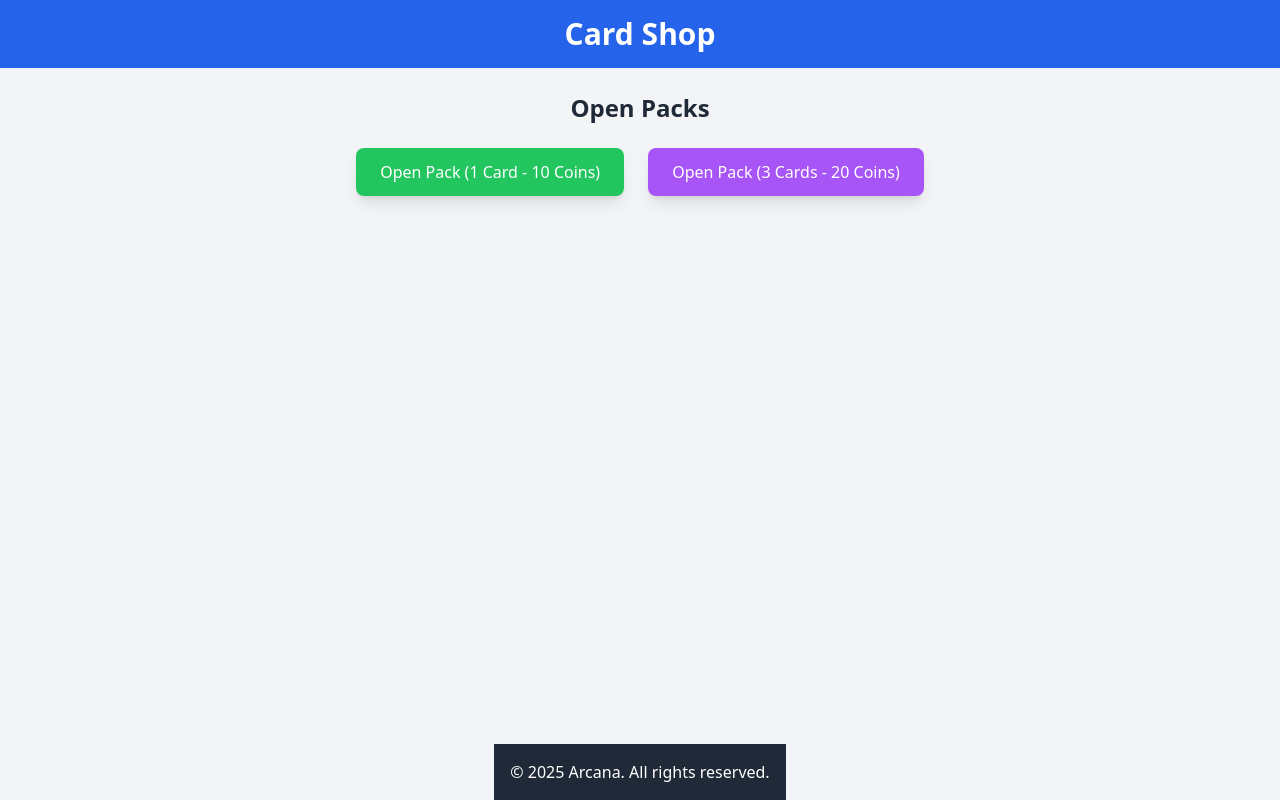
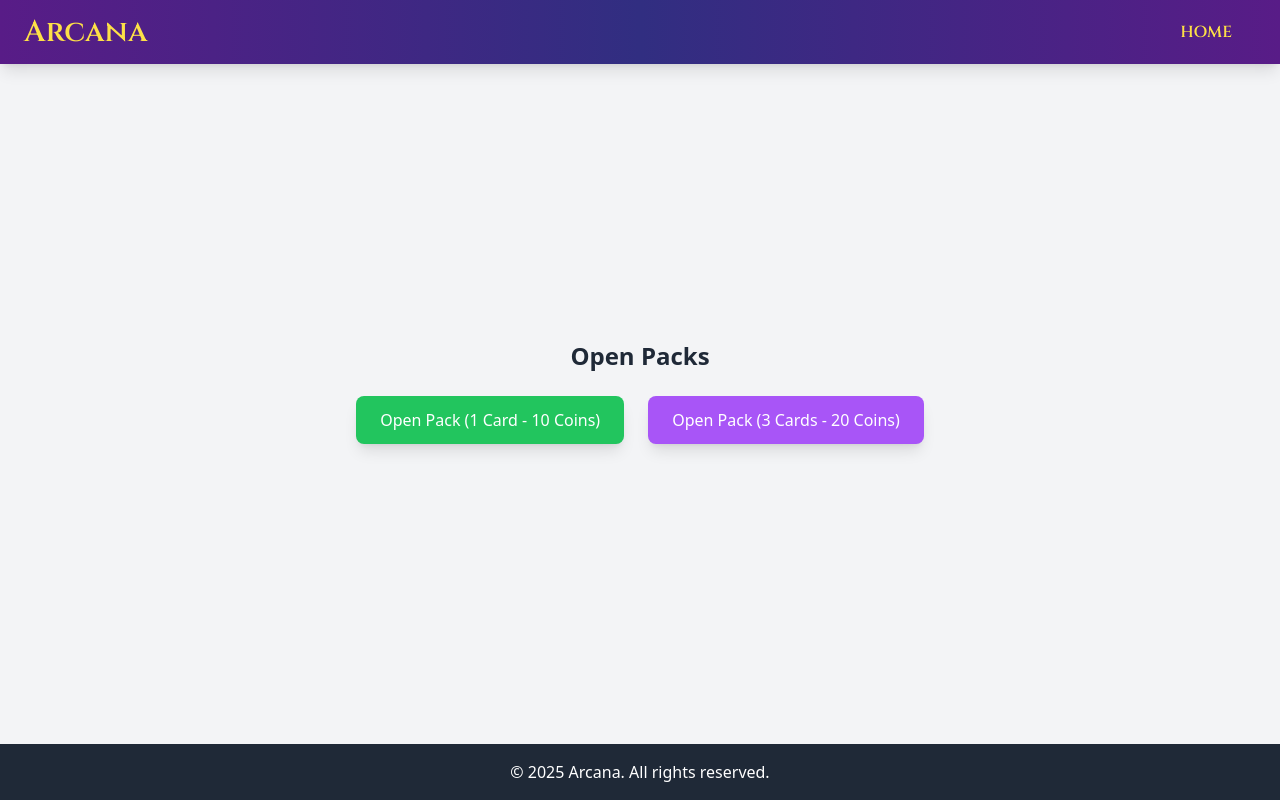
Before and after one commit to AlexZ1007/mds-project, a website: page public/shop.html in a window 1280 px wide. Drawn offline with nearby package versions, Linux system fonts and the light colour scheme.

Commit message:
Added home button + visual improvements

```diff
--- a/public/client.js
+++ b/public/client.js
@@ -60,12 +60,19 @@ async function openPack(pack_info) {
 
   if (res.status === 202) {
     packResultDiv.innerHTML = ''; // Clear previous results
+
+    if (data.pack.length === 1) {
+      packResultDiv.className = 'flex justify-center items-center';
+    } else {
+      packResultDiv.className = 'grid grid-cols-1 md:grid-cols-3 gap-6';
+    }
+
     data.pack.forEach(card => {
       const cardDiv = document.createElement('div');
-      cardDiv.className = 'bg-white p-6 rounded-lg shadow-lg flex flex-col items-center w-full md:w-80'; // Adjusted width for rectangle
+      cardDiv.className = 'bg-white p-6 rounded-lg shadow-lg flex flex-col items-center w-full md:w-80';
       cardDiv.innerHTML = `
         <img src="${card.card_image}" alt="${card.card_name}" class="w-full mb-4"> <!-- Bigger and rectangular -->
-        <h4 class="text-lg font-semibold text-center">${card.card_name} - ${card.level} </h4>
+        <h4 class="text-lg font-semibold text-center">${card.card_name} <span class="text-sm text-gray-500">(Level: ${card.level})</span></h4>
         <p class="text-sm text-gray-600 text-center">${card.description}</p>
       `;
       packResultDiv.appendChild(cardDiv);
--- a/public/shop.html
+++ b/public/shop.html
@@ -5,16 +5,24 @@
   <meta name="viewport" content="width=device-width, initial-scale=1.0">
   <title>Shop</title>
   <script src="https://cdn.tailwindcss.com"></script>
+  <link href="https://fonts.googleapis.com/css2?family=Cinzel:wght@600&family=Uncial+Antiqua&display=swap" rel="stylesheet">
 </head>
-<body class="bg-gray-100 text-gray-800 min-h-screen flex flex-col items-center">
-  <header class="bg-blue-600 text-white w-full py-4 text-center">
-    <h1 class="text-3xl font-bold">Card Shop</h1>
-  </header>
+<body class="bg-gray-100 text-gray-800 h-screen flex flex-col">
+  <nav class="bg-gradient-to-r from-purple-900 via-indigo-900 to-purple-900 shadow-lg h-16 px-6 flex justify-between items-center">
+    <a href="/home.html" class="text-3xl font-bold text-yellow-300 hover:text-yellow-400 transition" style="font-family: 'Cinzel', serif;">
+      Arcana
+    </a>
+    <div class="flex items-center space-x-4">
+      <a href="/home.html" class="text-yellow-300 px-6 font-bold hover:bg-purple-600 transition rounded-lg" style="font-family: 'Cinzel', serif;">
+        HOME
+      </a>
+    </div>
+  </nav>
 
-  <main class="flex-grow w-full max-w-6xl p-6">
-    <div class="space-y-6">
-      <h2 class="text-2xl font-semibold text-center">Open Packs</h2>
-      <div class="flex justify-center space-x-6">
+  <main class="flex-grow flex justify-center items-center">
+    <div class="space-y-6 text-center">
+      <h2 class="text-2xl font-semibold">Open Packs</h2>
+      <div class="flex justify-center items-center space-x-6">
         <button onclick="openPack({type: 1, cost: 10})" class="bg-green-500 hover:bg-green-600 text-white px-6 py-3 rounded-lg shadow-lg">
           Open Pack (1 Card - 10 Coins)
         </button>
@@ -23,7 +31,6 @@
         </button>
       </div>
       <div id="pack-result" class="mt-6 grid grid-cols-1 md:grid-cols-3 gap-6">
-        <!-- Cards will be displayed here -->
       </div>
     </div>
   </main>
```
